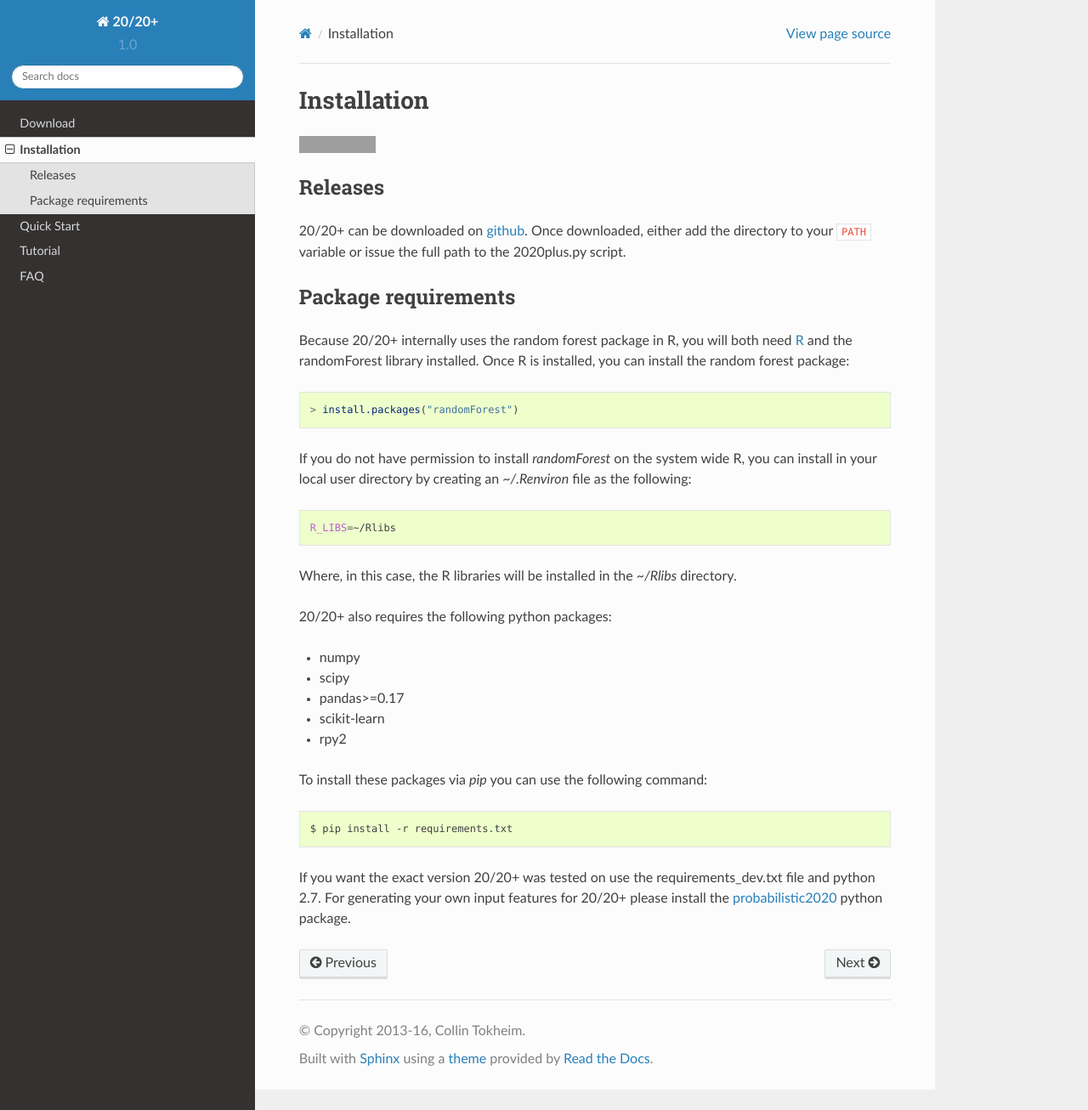
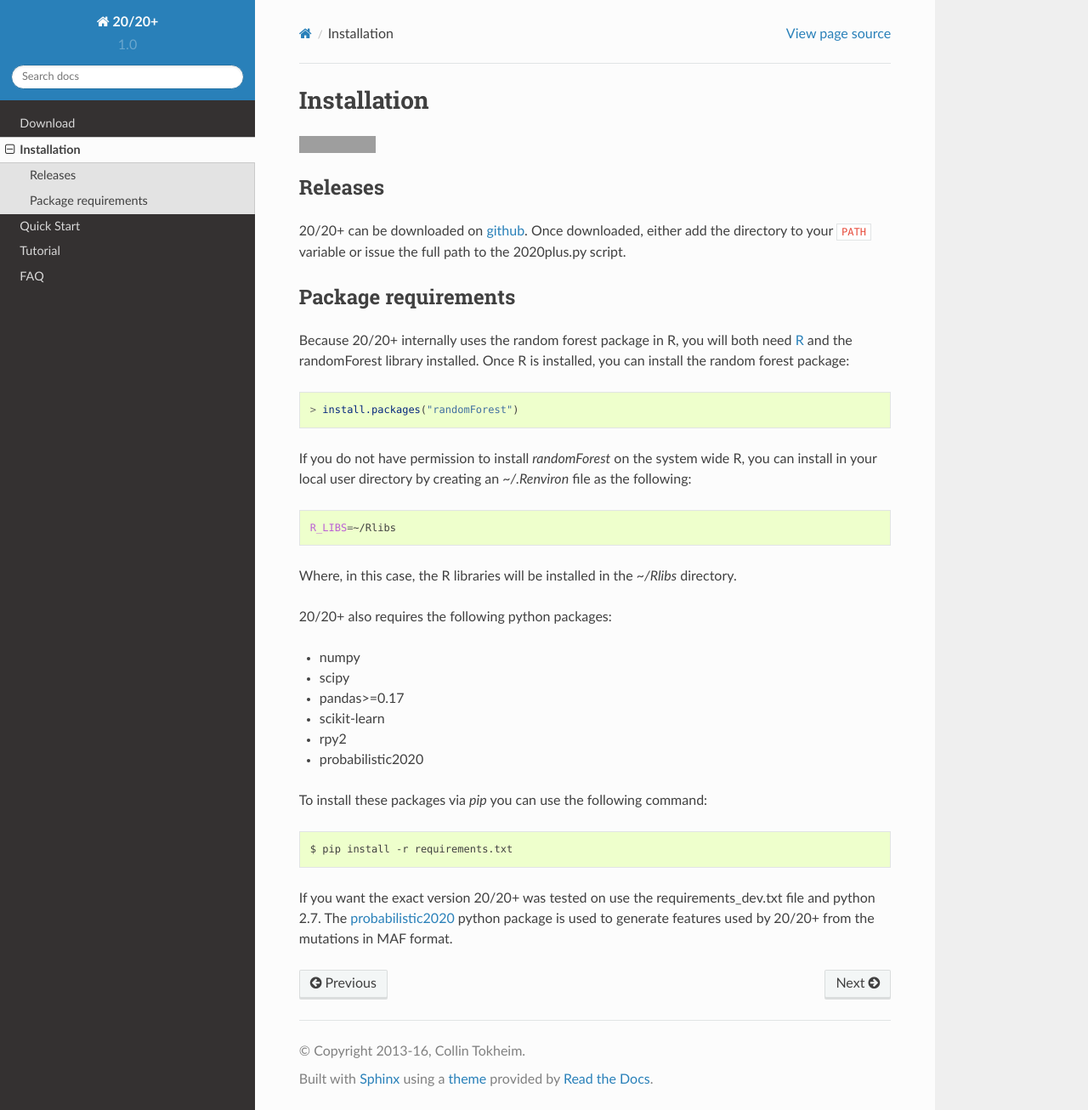
Before and after one commit to KarchinLab/2020plus, a Sphinx documentation site: the page built from doc/installation.rst, in a window 1280 px wide and 1306 px high. Shown: the whole window at 85% size. Built offline with Sphinx 7.4.7 and the Read the Docs theme 2.0.0, drawn with Linux system fonts in a browser that asks for light colours; grey boxes are pictures that could not be loaded.

Commit message:
Added the probabilistic2020 package to requirements given now it is on pypi

```diff
--- a/doc/installation.rst
+++ b/doc/installation.rst
@@ -34,6 +34,7 @@
 * pandas>=0.17
 * scikit-learn
 * rpy2
+* probabilistic2020
 
 To install these packages via `pip` you can use the following command:
 
@@ -41,4 +42,4 @@
 
     $ pip install -r requirements.txt
 
-If you want the exact version 20/20+ was tested on use the requirements_dev.txt file and python 2.7. For generating your own input features for 20/20+ please install the `probabilistic2020 <https://github.com/KarchinLab/probabilistic2020>`_ python package.
+If you want the exact version 20/20+ was tested on use the requirements_dev.txt file and python 2.7. The `probabilistic2020 <https://github.com/KarchinLab/probabilistic2020>`_ python package is used to generate features used by 20/20+ from the mutations in MAF format.
--- a/requirements.txt
+++ b/requirements.txt
@@ -3,3 +3,4 @@
 pandas>=0.17.0
 scikit-learn
 rpy2
+probabilistic2020
--- a/requirements_dev.txt
+++ b/requirements_dev.txt
@@ -4,3 +4,4 @@
 pandas==0.17.0
 rpy2==2.7.8
 scikit-learn==0.16.1
+probabilistic2020==1.0.0
```
Also changed, not shown: README.md (+2 -1 lines).
